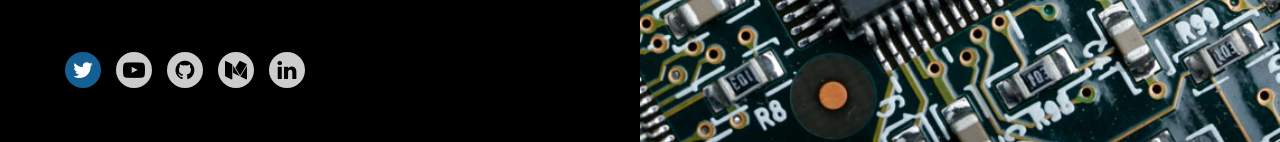
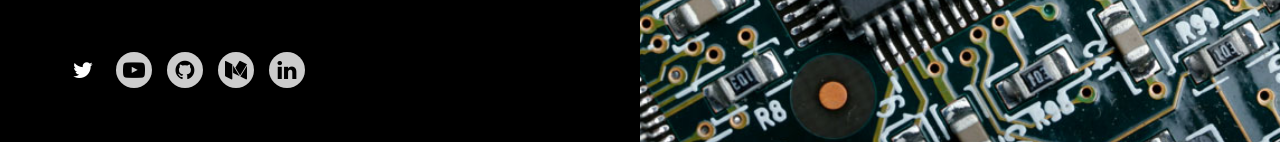
Before and after one commit to eeBrainTeam/eebrainteam.github.io, a plain HTML site: page index.html in a window 1280 px wide. In both pictures the pointer is over the link 83 px from the left and 721 px from the top of the page. Shown: the part 652-794 px from the top of the page. Drawn offline with Linux system fonts and the light colour scheme; a web font is replaced by a local one.

Commit message:
Change social button hover color

```diff
--- a/css/main.css
+++ b/css/main.css
@@ -205,7 +205,7 @@ Primary use:
 }
 
 .how-social:hover {
-  background-color: #156093;
+  background-color: #000000;
   color: #fff;
 }
 
```
